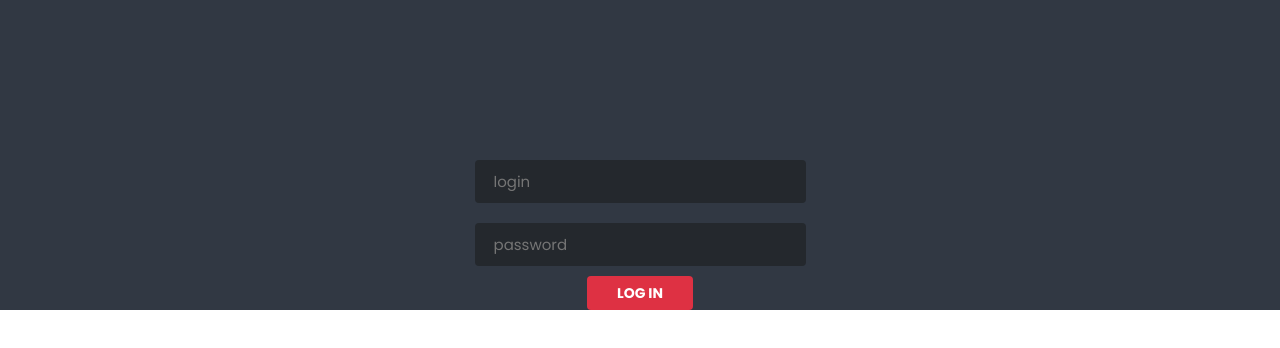
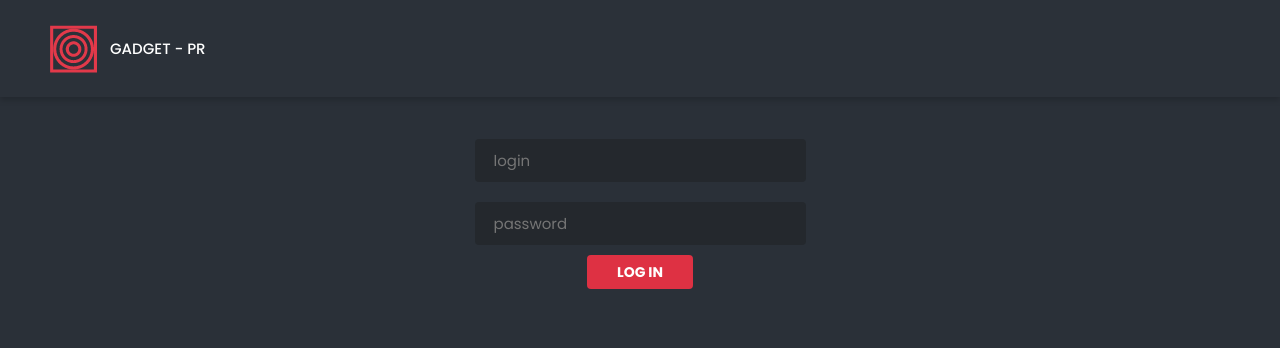
Before and after one commit to marcinzabicki/Gadget---PR, a React (Create React App) app: page /1 in a window 1280 px wide. Shown: the top 348 px of the page. Built offline with nearby package versions, Linux system fonts and the light colour scheme; no server answers.

Commit message:
login page works

```diff
--- a/src/App.js
+++ b/src/App.js
@@ -16,13 +16,24 @@ const App = () => {
   },[]);
 
   if(displayLogin){
-    return <LoginModal
-    setDisplayLogin={setDisplayLogin}
+
+    return (
+    <div>
+        <Header setDisplayLogin={setDisplayLogin} isLoggedIn={false} />
+        <div className="content-wrapper">
+          <section >
+          <LoginModal
+                setDisplayLogin={setDisplayLogin}
             />
+          </section>
+        </div>
+    </div>
+
+    )
   }
   return (
     <SignalRProvider>
-      <Header setDisplayLogin={setDisplayLogin} />
+      <Header setDisplayLogin={setDisplayLogin} isLoggedIn={true} />
       <BrowserRouter>
         <div className="content-wrapper">
           <section className="content">
--- a/src/components/Common/MetricsComponents/MachineDetails.css
+++ b/src/components/Common/MetricsComponents/MachineDetails.css
@@ -216,13 +216,7 @@ background-color: #38E18D;
 color:black;
 }
 /* =========================Login modal================= */
-.login-modal{
-    background-color: #313843;
-    height: 100%;
-    padding-top:150px;
-    margin: 0 auto;
-    color: white;
- }
+
 
  .login-wrong-trial{
      color:  #E13849;
@@ -245,6 +239,7 @@ color:black;
     display: flex;
     flex-direction: column;
     align-items: center;
+
  }
 
  .login-input{
--- a/src/components/Common/Modals/LoginModal.js
+++ b/src/components/Common/Modals/LoginModal.js
@@ -22,7 +22,7 @@ const handleSubmit = async () => {
     }
 
     return (
-           <div className="login-modal-content-wrapper login-modal">
+           <div className="login-modal-content-wrapper">
                {
                    loginFailed? (<p className="login-wrong-trial">Wrong user name or password</p>) :null
                }
--- a/src/components/Header.js
+++ b/src/components/Header.js
@@ -20,7 +20,7 @@ const Header = (props) => {
                     <h1>Gadget - PR</h1>
                 </div>
             {
-                <div className="log-button"><p onClick={logout}>Log out</p></div>
+               props.isLoggedIn?  <div className="log-button"><p onClick={logout}>Log out</p></div> : null
             }
         </header>
     );
```
Also changed, not shown: 1 other file (tests, documents, lock files or other folders).
